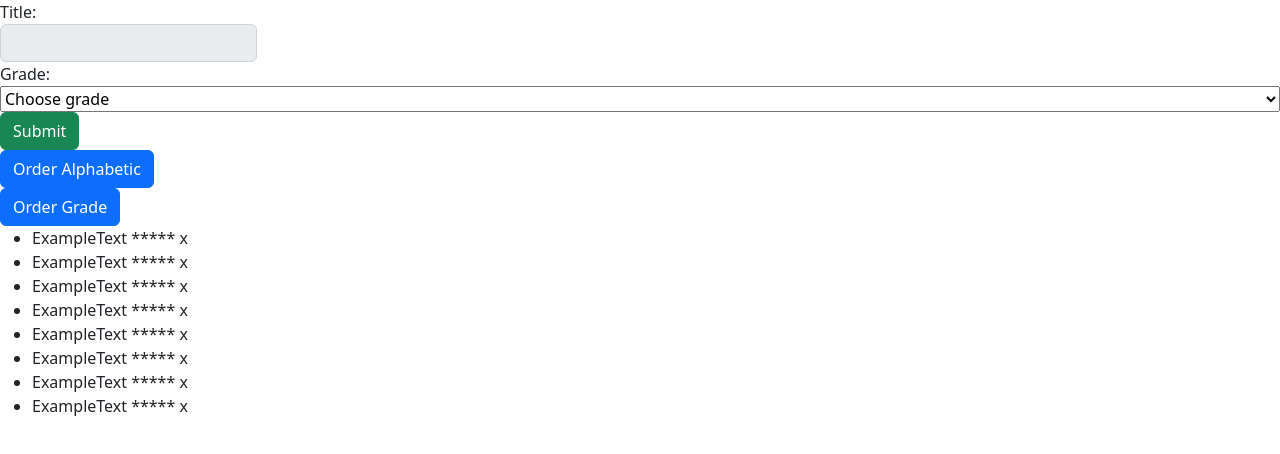
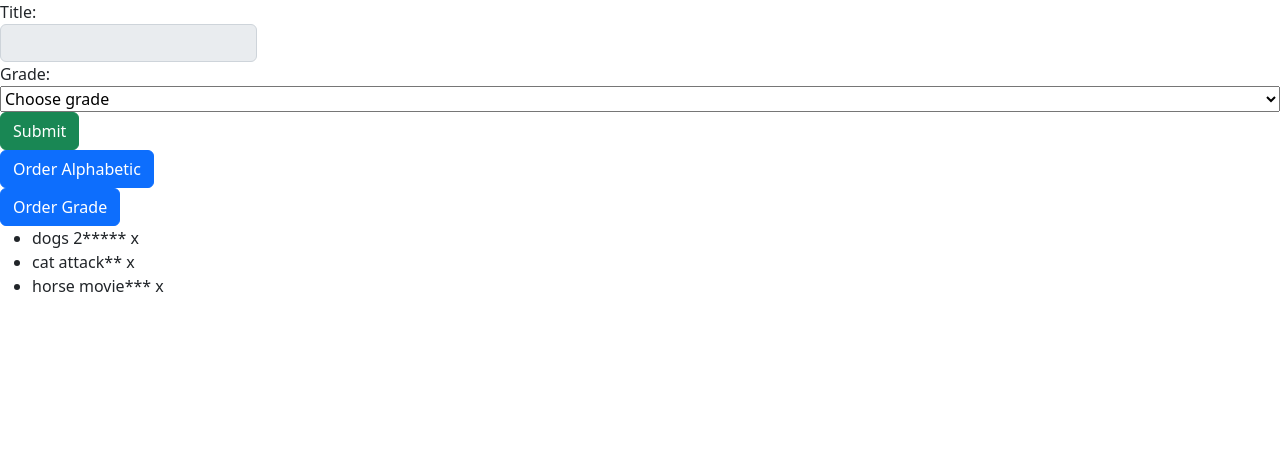
Before and after one commit to GabrielBarzen/Assignment_6, a Vue app: page / in a window 1280 px wide. Shown: the top 454 px of the page. Built offline with nearby package versions, Linux system fonts and the light colour scheme.

Commit message:
render movie list from list object in Movies.vue

```diff
--- a/src/components/Movie.vue
+++ b/src/components/Movie.vue
@@ -1,5 +1,7 @@
 
 <script setup>
+    defineProps(["title", "grade"]);
+
     function remove(e) {
         let confirmed = confirm('Are you sure?');
         if (confirmed) e.target.parentElement.parentElement.remove();
@@ -9,13 +11,12 @@
 
 <template>
     <li>
-
         <div>
             <span>
-                ExampleText
+                {{title}}
             </span>
             <span>
-                *****
+                {{grade}}
             </span>
             <span @click="remove">
                 x
--- a/src/components/Movies.vue
+++ b/src/components/Movies.vue
@@ -2,6 +2,23 @@
     import OrderByAlphaButton from './OrderByAlphaButton.vue'
     import OrderByGradeButton from './OrderByGradeButton.vue'
     import Movie from './Movie.vue'
+    import { ref } from 'vue'
+
+    const movies = ref([
+        {
+            title: 'dogs 2',
+            grade: "*****"
+        },
+        {
+            title: 'cat attack',
+            grade: "**"
+        },
+        {
+            title: 'horse movie',
+            grade: "***"
+        }
+    ]);
+
 </script>
 
 <template>
@@ -10,15 +27,10 @@
         <OrderByGradeButton />
     </div>
     <div>
-        <ul id="movie-list">
-            <Movie />
-            <Movie />
-            <Movie />
-            <Movie />
-            <Movie />
-            <Movie />
-            <Movie />
-            <Movie />
+        <ul>
+            <Movie v-for="movie in movies"
+            :title="movie.title"
+            :grade="movie.grade" />
         </ul>
     </div>
 
```
